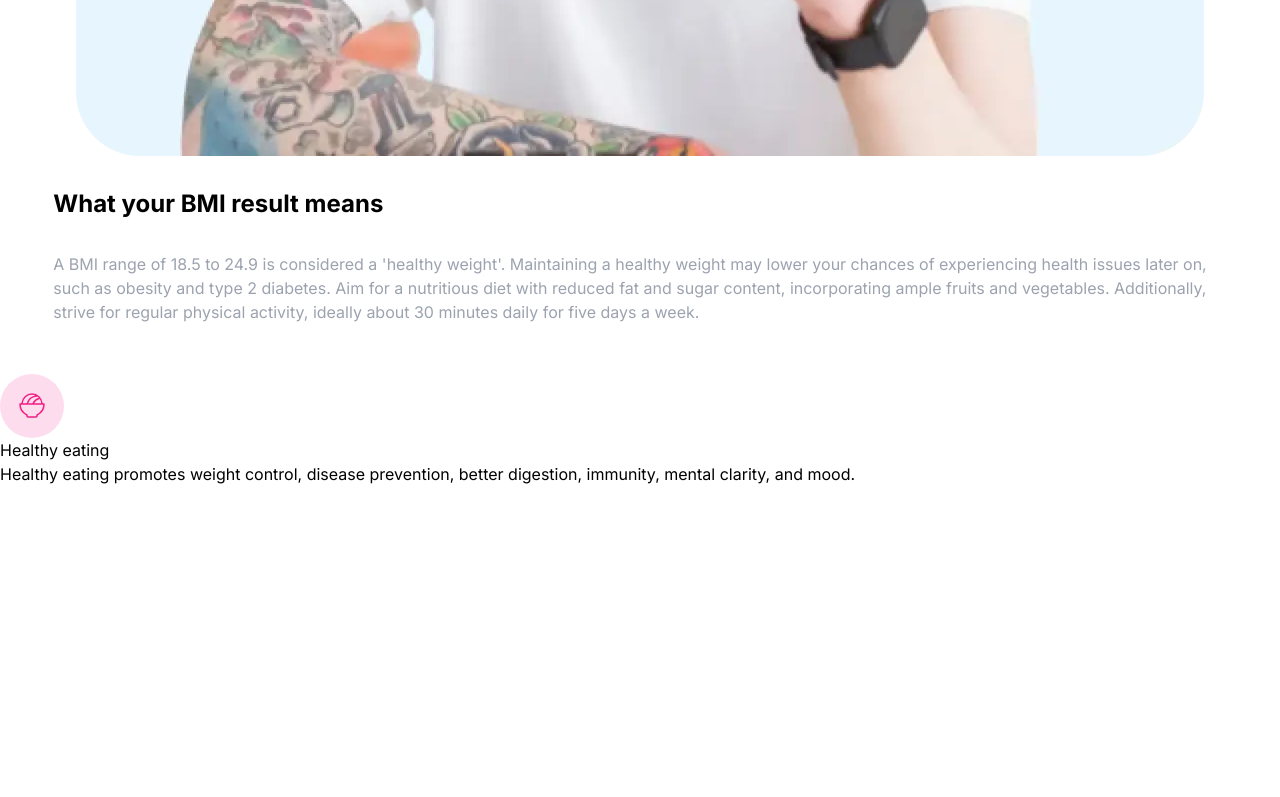
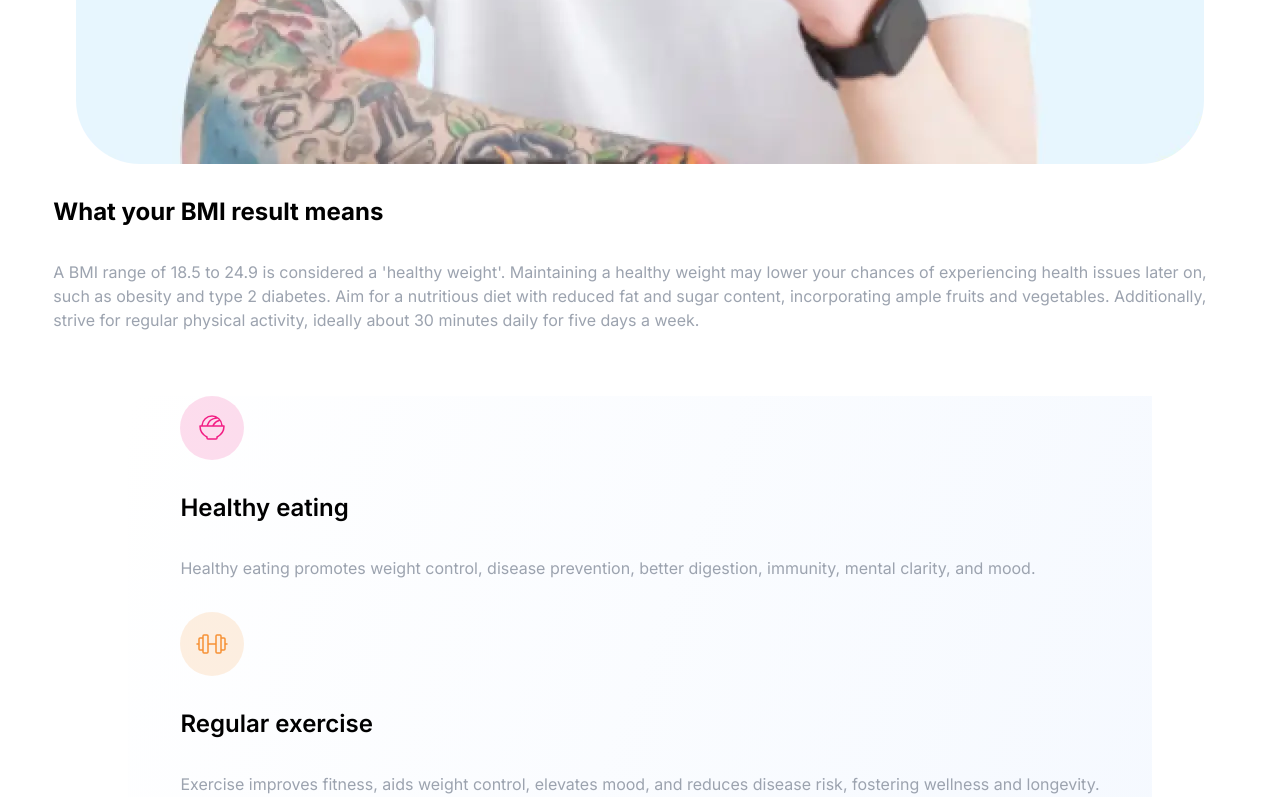
Before and after one commit to EvanFung/bmi-cal, a Next.js app: page / in a window 1280 px wide. Shown: the part 2000-2797 px from the top of the page. Before the commit the page ends 2536 px from the top, so only its background shows below. Built offline with nearby package versions, Linux system fonts and the light colour scheme.

Commit message:
mobile version

```diff
--- a/app/globals.css
+++ b/app/globals.css
@@ -39,7 +39,10 @@
   flex-direction: column;
   align-items: center;
 }
-
+.intro img {
+  width: 40px;
+  height: 40px;
+}
 .intro-form {
   background-color: var(--PureWhite);
   border-radius:16px;
@@ -134,6 +137,54 @@ input:hover {
   flex-direction: column;
 }
 .healthy-living-style {
+  width: 80%;
+  display: flex;
+  justify-content: center;
+  align-items: center;
+  background: linear-gradient(290.1deg,rgba(214,230,254,.25) 0%,rgba(214,252,254,0) 100%);
+}
+.living-style-item {
+  display: flex;
+  flex-direction: column;
+  gap: 32px;
+}
+.living-style-item img {
+  width: 64px;
+  height: 64px;
+}
+
+.limitation {
+  display: flex;
+  flex-direction: column;
+  align-items: center;
+}
+.limitation-intro {
+  display: flex;
+  flex-direction: column;
+  gap:32px;
+}
+
+.limitation-item-container {
+  display: flex;
+  flex-direction: column;
+  flex-wrap: wrap;
+  gap: 32px;
+}
+
+.limitation-item {
+  padding: 24px;
   width: 100%;
-  margin: 50px 0;
+  box-shadow: 16px 32px 56px #90afd040;
+  border-radius: 16px;
+  display: flex;
+  flex-direction: column;
+  background: var(--PureWhite);
+  gap: 32px;
 }
+
+.limitation-title {
+  display: flex;
+  flex-direction: row;
+  align-items: center;
+  gap: 16px;
+}
--- a/app/page.tsx
+++ b/app/page.tsx
@@ -3,7 +3,7 @@ import Image from 'next/image'
 export default function Home() {
   return (
       <div className=''>
-        <section className='intro'>
+        <section className='intro mt-2'>
             <div className='intro-words'>
                 <div className='flex items-center justify-center mt-2 '>
                     <img src='/logo.svg' />
@@ -62,17 +62,96 @@ export default function Home() {
                   </p>
               </div>
           </section>
-          <section className='healthy-living-style'>
+          <section className='healthy-living-style mt-16 mx-auto'>
               <div className='living-style-container'>
                 <div className='living-style-item'>
-                    <img src='/icon-eating.svg' />
-                    <div>
-                        <h2>Healthy eating</h2>
-                        <p>
+                    <img src='/icon-eating.svg' alt='icon-eating' />
+                        <h2 className='text-2xl font-semibold'>Healthy eating</h2>
+                        <p className='text-light text-gray-400'>
                             Healthy eating promotes weight control, disease prevention, better digestion, immunity, mental clarity, and mood.
                         </p>
-                    </div>
                 </div>
+                  <div className='living-style-item mt-8'>
+                      <img src='/icon-exercise.svg' alt='icon-exercise' />
+                          <h2 className='text-2xl font-semibold'>Regular exercise</h2>
+                          <p className='text-light text-gray-400'>
+                              Exercise improves fitness, aids weight control, elevates mood, and reduces disease risk, fostering wellness and longevity.
+                          </p>
+                  </div>
+                  <div className='living-style-item mt-8'>
+                      <img src='/icon-sleep.svg' alt='icon-sleep' />
+                          <h2 className='text-2xl font-semibold'>Adequate sleep</h2>
+                          <p className='text-light text-gray-400'>
+                              Sleep enhances mental clarity, emotional stability, and physical wellness, promoting overall restoration and rejuvenation.
+                          </p>
+                  </div>
+              </div>
+          </section>
+
+
+          <section className='limitation w-10/12 mx-auto mt-8 mb-8'>
+              <div className='limitation-intro'>
+                  <h2 className='font-semibold text-2xl text-center'>Limitations of BMI</h2>
+                  <p className='font-light text-gray-600'>
+                      Although BMI is often a practical indicator of healthy weight, it is not suited for every person. Specific groups should carefully consider their BMI outcomes, and in certain cases, the measurement may not be beneficial to use.
+                  </p>
+              </div>
+              <div className='limitation-item-container mt-4'>
+                  <div className='limitation-item'>
+                      <div className='limitation-content'>
+                          <div className='limitation-title'>
+                              <img src='/icon-gender.svg' alt='gender' />
+                              <h5 className='font-semibold text-[20px]'>Gender</h5>
+                          </div>
+                      </div>
+                      <p className='font-light text-gray-600'>
+                          The development and body fat composition of girls and boys vary with age. Consequently, a child's age and gender are considered when evaluating their BMI.
+                      </p>
+                  </div>
+                  <div className='limitation-item'>
+                      <div className='limitation-content'>
+                          <div className='limitation-title'>
+                              <img src='/icon-age.svg' alt='gender' />
+                              <h5 className='font-semibold text-[20px]'>Age</h5>
+                          </div>
+                      </div>
+                      <p className='font-light text-gray-600'>
+                          In aging individuals, increased body fat and muscle loss may cause BMI to underestimate body fat content.
+                      </p>
+                  </div>
+                  <div className='limitation-item'>
+                      <div className='limitation-content'>
+                          <div className='limitation-title'>
+                              <img src='/icon-muscle.svg' alt='gender' />
+                              <h5 className='font-semibold text-[20px]'>Muscle</h5>
+                          </div>
+                      </div>
+                      <p className='font-light text-gray-600'>
+                          BMI may misclassify muscular individuals as overweight or obese, as it doesn't differentiate muscle from fat.
+                      </p>
+                  </div>
+                  <div className='limitation-item'>
+                      <div className='limitation-content'>
+                          <div className='limitation-title'>
+                              <img src='/icon-pregnancy.svg' alt='gender' />
+                              <h5 className='font-semibold text-[20px]'>Pregnancy</h5>
+                          </div>
+                      </div>
+                      <p className='font-light text-gray-600'>
+                          Expectant mothers experience weight gain due to their growing baby. Maintaining a healthy pre-pregnancy BMI is advisable to minimise health risks for both mother and child.
+                      </p>
+                  </div>
+                  <div className='limitation-item'>
+                      <div className='limitation-content'>
+                          <div className='limitation-title'>
+                              <img src='/icon-race.svg' alt='gender' />
+                              <h5 className='font-semibold text-[20px]'>Race</h5>
+                          </div>
+                      </div>
+                      <p className='font-light text-gray-600'>
+                          Certain health concerns may affect individuals of some Black and Asian origins at lower BMIs than others. To learn more, it is advised to discuss this with your GP or practice nurse.
+                      </p>
+                  </div>
               </div>
           </section>
       </div>
```
